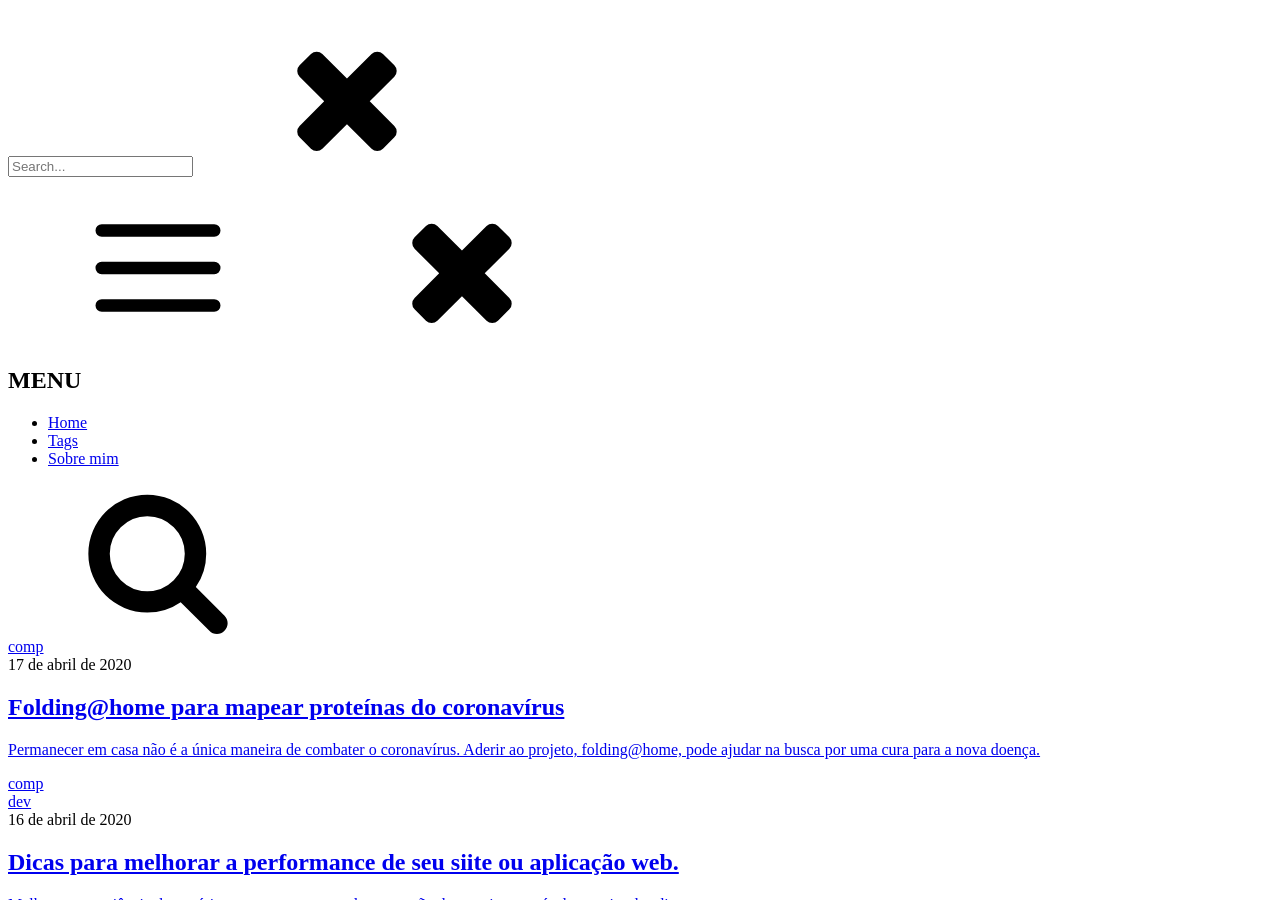
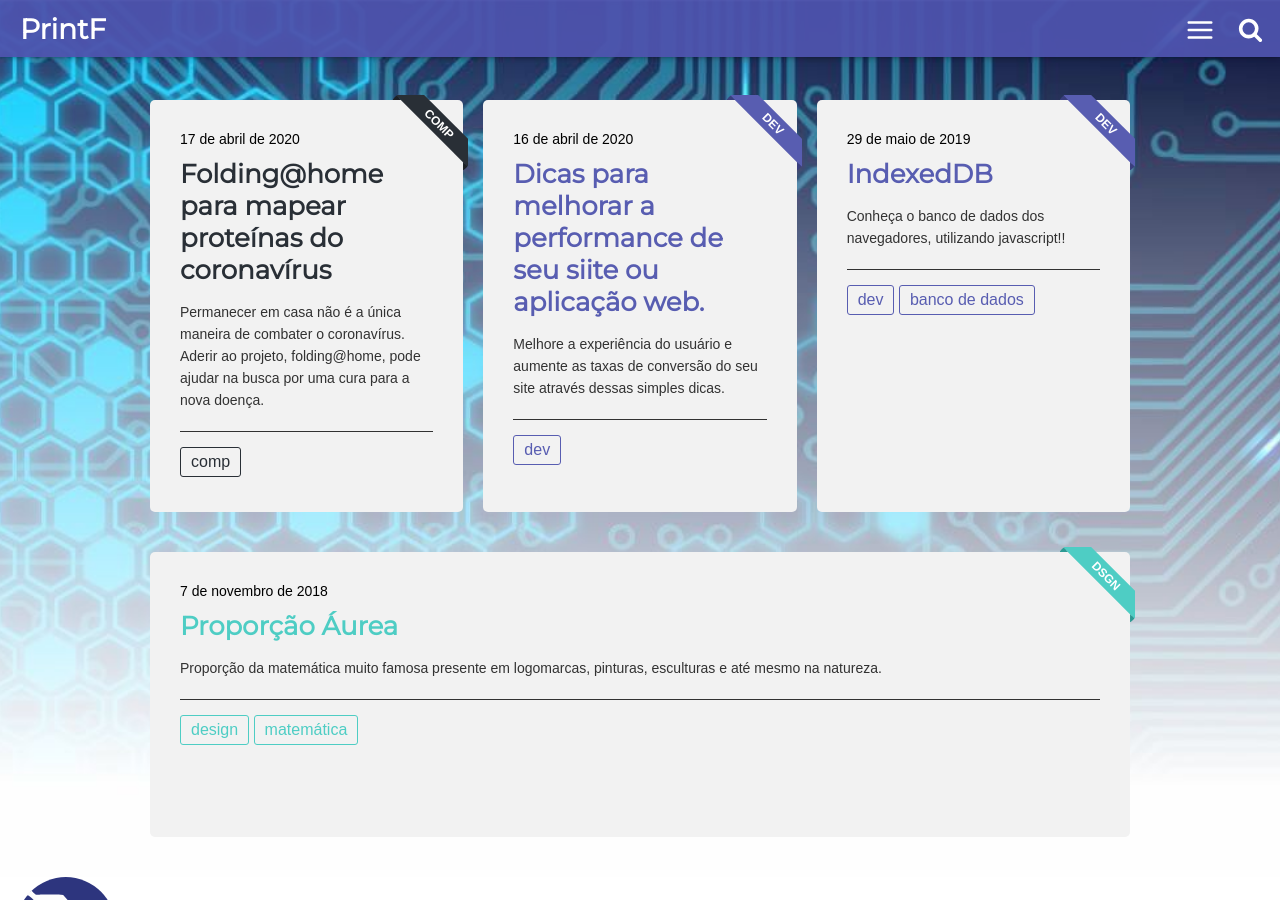
Before and after one commit to comppet/PrintF, a Jekyll site: the page built from index.html, in a window 1280 px wide and 900 px high. Built offline with Jekyll 4.4.1, drawn with Linux system fonts in a browser that asks for light colours.

```diff
--- a/_config.yml
+++ b/_config.yml
@@ -5,8 +5,8 @@ description: CompPET blog to share ideas about computer science and its ecosyste
 # baseurl: ""
 # url: ""
 
-baseurl: "PrintF"
-url: "https://comppet.github.io/"
+baseurl: "/PrintF/"
+url: "https://comppet.github.io"
 
 # User settings
 username: PrintF
--- a/package.json
+++ b/package.json
@@ -24,13 +24,13 @@
     "gulp": "^3.8.10",
     "gulp-concat": "^2.4.3",
     "gulp-imagemin": "^2.1.0",
-    "gulp-plumber": "^0.6.6",
+    "gulp-plumber": "^1.2.1",
     "gulp-stylus": "^1.3.7",
     "gulp-uglify": "^1.0.2",
     "gulp-util": "^3.0.8",
     "jeet": "=6.1.2",
     "kouto-swiss": "^0.11.14",
-    "minimist": "^1.2.0",
+    "minimist": "^1.2.5",
     "rupture": "^0.6.1"
   },
   "dependencies": {
```
Also changed, not shown: 1 other file.
